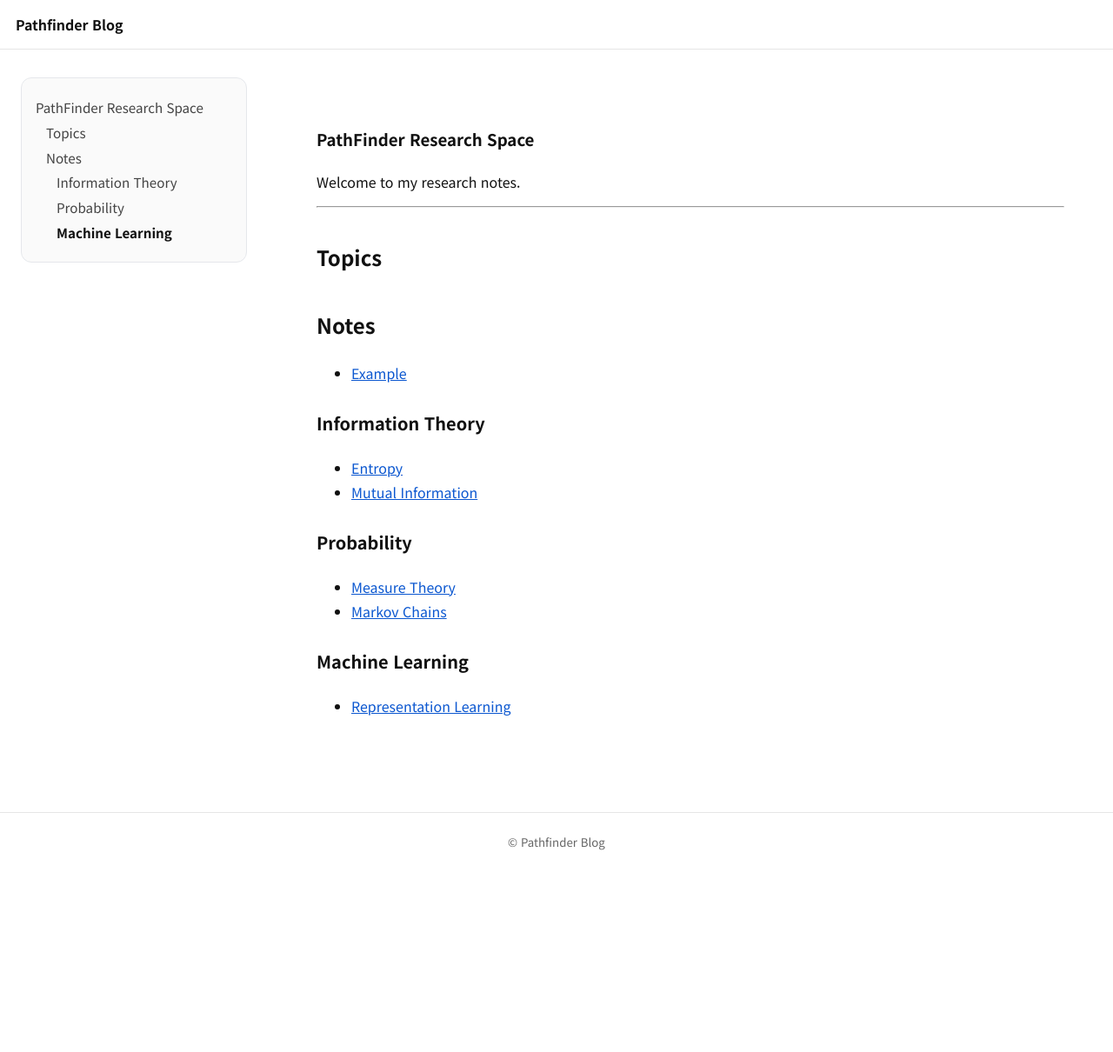
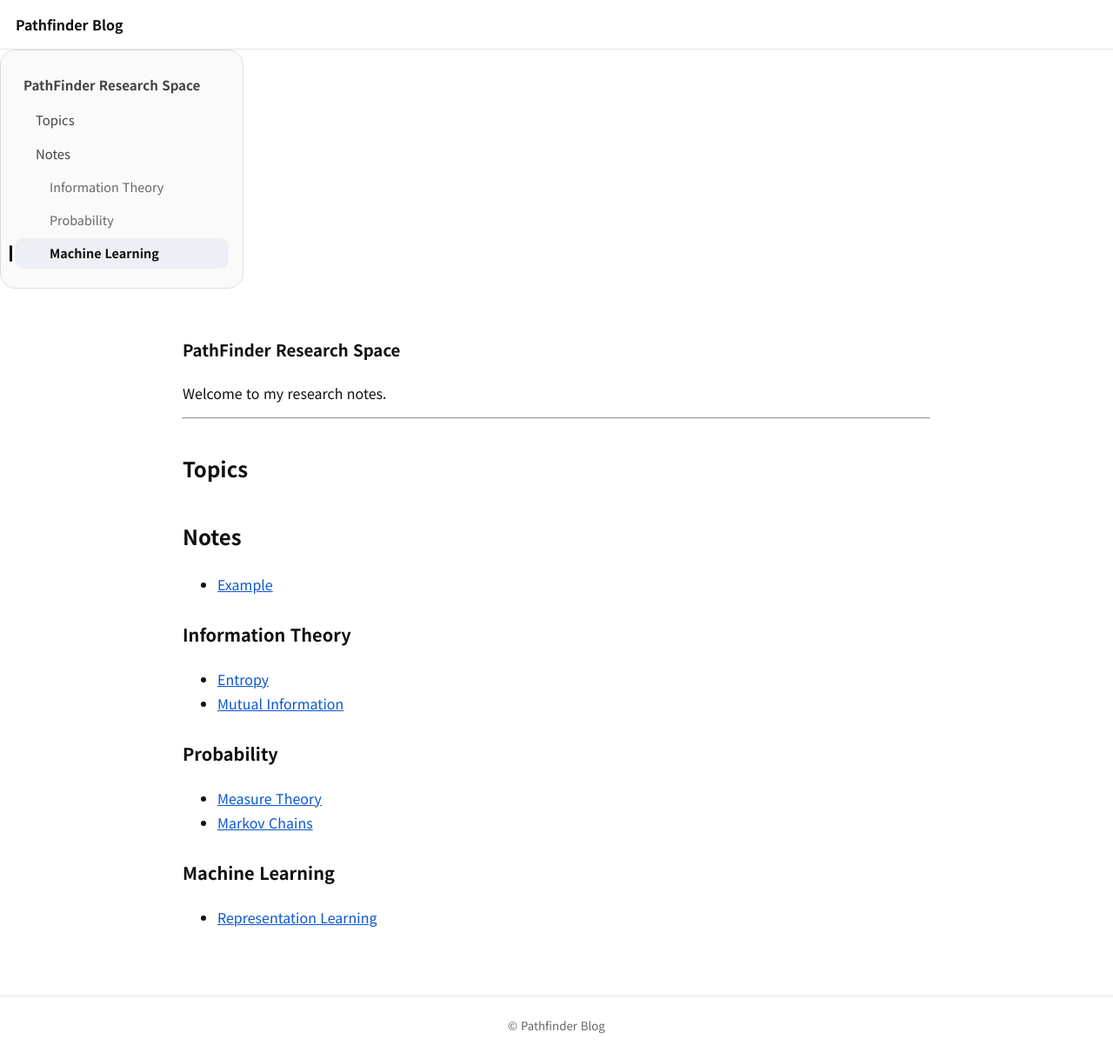
Before and after one commit to pathfinder-J/pathfinder-J.github.io, a Jekyll site: the page built from index.md, in a window 1280 px wide and 1210 px high. Shown: the whole window at 87% size. Built offline with Jekyll 4.4.1, drawn with Linux system fonts in a browser that asks for light colours; our own code applies the rules of GitHub Pages for plain Markdown files.

Commit message:
Update toc.css

```diff
--- a/assets/css/toc.css
+++ b/assets/css/toc.css
@@ -1,16 +1,6 @@
-.page-shell {
-  display: flex;
-  align-items: flex-start;
-  gap: 48px;
-  max-width: 1400px;
-  margin: 0 auto;
-  padding: 32px 24px;
-  box-sizing: border-box;
-}
-
 .page-toc-column {
-  width: 260px;
-  flex: 0 0 260px;
+  width: 280px;
+  flex: 0 0 280px;
 }
 
 .post-toc {
@@ -18,16 +8,11 @@
   top: 24px;
   max-height: calc(100vh - 48px);
   overflow-y: auto;
-  padding: 16px;
-  border: 1px solid #e5e7eb;
-  border-radius: 12px;
+  padding: 18px 16px;
+  border: 1px solid #d9dde3;
+  border-radius: 18px;
   background: #fafafa;
   box-sizing: border-box;
-}
-
-.page-content-column {
-  flex: 1;
-  min-width: 0;
 }
 
 .post-toc ul {
@@ -37,50 +22,78 @@
 }
 
 .post-toc li {
-  margin: 6px 0;
+  margin: 4px 0;
 }
 
 .post-toc a {
   display: block;
   text-decoration: none;
   color: #444;
-  line-height: 1.5;
+  line-height: 1.55;
   font-size: 0.95rem;
-  word-break: break-word;
+  word-break: keep-all;
+  padding: 6px 10px;
+  border-radius: 10px;
+  transition: background-color 0.18s ease, color 0.18s ease;
 }
 
 .post-toc a:hover {
+  background: #f0f2f5;
   color: #111;
 }
 
-.post-toc .toc-h2 {
-  padding-left: 12px;
+.post-toc .toc-h1 > a {
+  font-weight: 700;
 }
 
-.post-toc .toc-h3 {
+.post-toc .toc-h2 > a {
   padding-left: 24px;
+  font-size: 0.93rem;
+}
+
+.post-toc .toc-h3 > a {
+  padding-left: 40px;
   font-size: 0.9rem;
   color: #666;
 }
 
 .post-toc a.active {
+  background: #eceff3;
+  color: #111;
   font-weight: 700;
-  color: #111;
+  position: relative;
 }
 
-@media (max-width: 1000px) {
-  .page-shell {
-    display: block;
-    padding: 24px 16px;
-  }
+.post-toc a.active::before {
+  content: "";
+  position: absolute;
+  left: -6px;
+  top: 8px;
+  bottom: 8px;
+  width: 3px;
+  border-radius: 999px;
+  background: #111;
+}
 
+/* 스크롤바 너무 튀지 않게 */
+.post-toc::-webkit-scrollbar {
+  width: 8px;
+}
+
+.post-toc::-webkit-scrollbar-thumb {
+  background: #d0d5db;
+  border-radius: 999px;
+}
+
+@media (max-width: 1100px) {
   .page-toc-column {
     width: 100%;
-    margin-bottom: 24px;
+    flex: none;
   }
 
   .post-toc {
     position: static;
     max-height: none;
+    margin-bottom: 24px;
   }
 }
```
